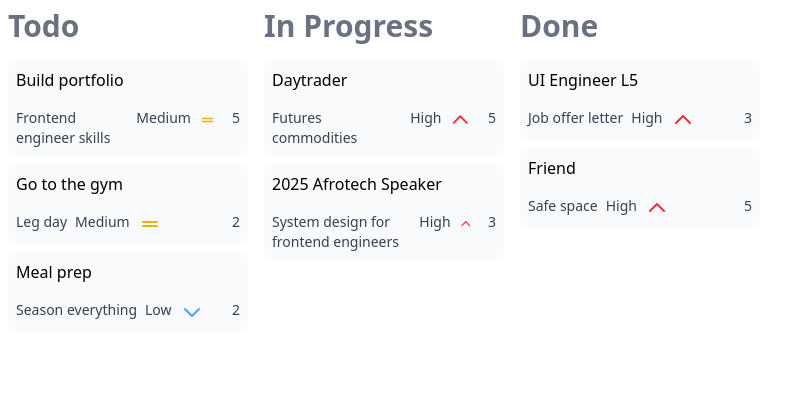
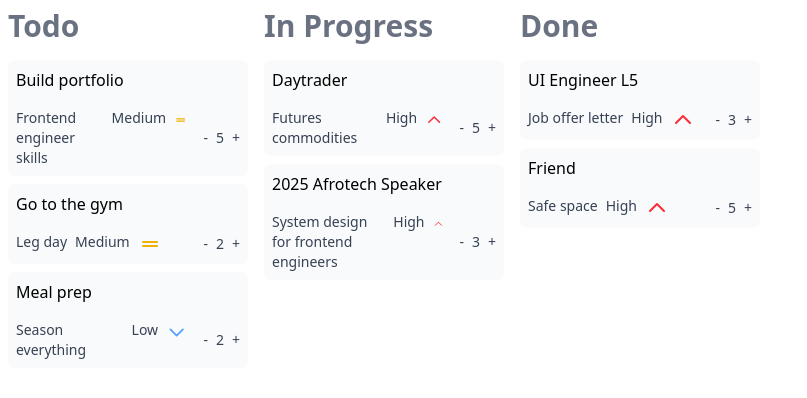
Before and after one commit to daphnee-jeune/kanban, a React (Vite) app: page / in a window 1280 px wide. Shown: the top 398 px of the page, without its empty margins (0-807 px from the left). Built offline with nearby package versions, Linux system fonts and the light colour scheme.

Commit message:
implement points increase/decrease logic

```diff
--- a/src/App.tsx
+++ b/src/App.tsx
@@ -12,8 +12,8 @@ function App() {
   });
   return (
     <div className="flex">
-      {columns.map((column) => (
-        <div>
+      {columns.map((column, i) => (
+        <div key={i}>
           <h2 className="text-3xl p-2 capitalize font-bold text-gray-500">{column.status}</h2>
           {column.tasks.map((task) => (
             <TaskCard key={task.id} task={task} />
--- a/src/components/TaskCard.tsx
+++ b/src/components/TaskCard.tsx
@@ -1,3 +1,4 @@
+import { useState } from "react";
 import { Task } from "../utils/data-tasks";
 
 const lowPriorityIcon = (
@@ -57,18 +58,19 @@ const highPriorityIcon = (
 );
 
 const TaskCard = ({
-  task: { title, id, points, status, priority },
+  task: { title, id, points, priority },
 }: {
   task: Task;
 }) => {
+  let [taskPoints, setTaskPoints] = useState(points ?? 0);
+
   const prioritySymbol =
-    priority === "High" ? (
-      highPriorityIcon
-    ) : priority === "Low" ? (
-      lowPriorityIcon
-    ) : (
-      mediumPriorityIcon
-    );
+    priority === "High"
+      ? highPriorityIcon
+      : priority === "Low"
+      ? lowPriorityIcon
+      : mediumPriorityIcon;
+
   return (
     <div className="text-xl rounded-lg px-2 m-2 bg-gray-50 w-60">
       <div className="text-base font-base py-2">{title}</div>
@@ -78,7 +80,11 @@ const TaskCard = ({
           <div>{priority}</div>
           {prioritySymbol}
         </div>
-        <div>{points}</div>
+        <div className="flex gap-2 items-center">
+          <button onClick={() => setTaskPoints((taskPoints -= 1))}>-</button>
+          <div>{taskPoints}</div>
+          <button onClick={() => setTaskPoints((taskPoints += 1))}>+</button>
+        </div>
       </div>
     </div>
   );
```
Also changed, not shown: src/utils/data-tasks.ts (+7 -7 lines).
